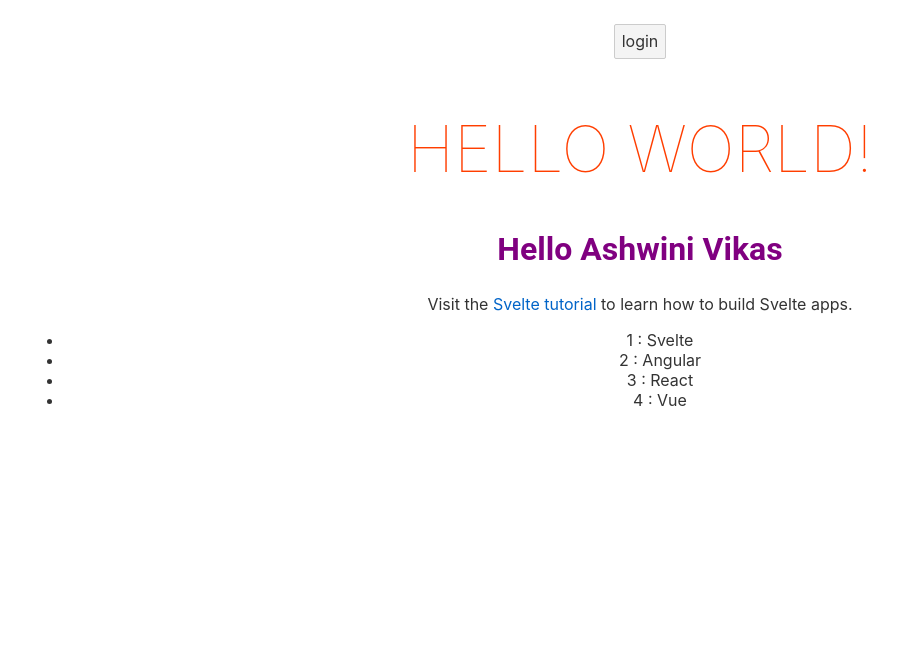
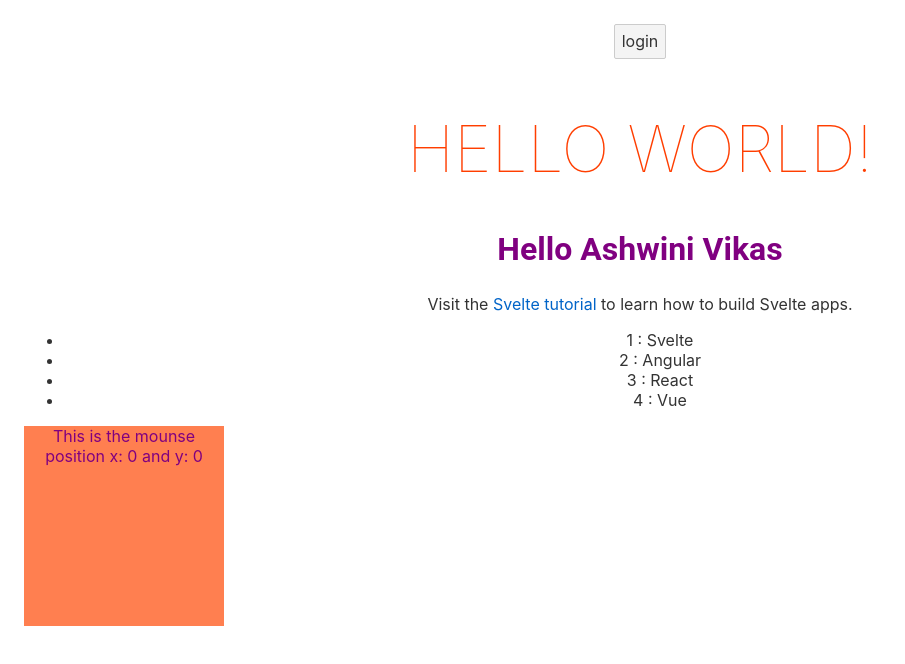
Before and after one commit to jatasya/svelte_tutorials, a Svelte app: page / in a window 1280 px wide. Shown: the top 664 px of the page, without its empty margins (0-905 px from the left). Built offline with nearby package versions, Linux system fonts and the light colour scheme.

Commit message:
svelte event demo

```diff
--- a/src/App.svelte
+++ b/src/App.svelte
@@ -1,4 +1,5 @@
 <script>
+  import EventDemo from "./EventDemo.svelte";
   import Greeting from "./Greeting.svelte";
   import LoginButton from "./LoginButton.svelte";
   import FrameWorksList from "./FrameWorksList.svelte";
@@ -37,4 +38,5 @@
     to learn how to build Svelte apps.
   </p>
   <FrameWorksList />
+  <EventDemo />
 </main>
--- /dev/null
+++ b/src/EventDemo.svelte
@@ -0,0 +1,21 @@
+<script>
+  let m = { x: 0, y: 0 };
+
+  function handleMouseEvent(event) {
+    m.x = event.clientX;
+    m.y = event.clientY;
+  }
+</script>
+
+<style>
+  div {
+    height: 200px;
+    width: 200px;
+    color: purple;
+    background-color: coral;
+  }
+</style>
+
+<div on:mousemove={handleMouseEvent}>
+  This is the mounse position x: {m.x} and y: {m.y}
+</div>
```
